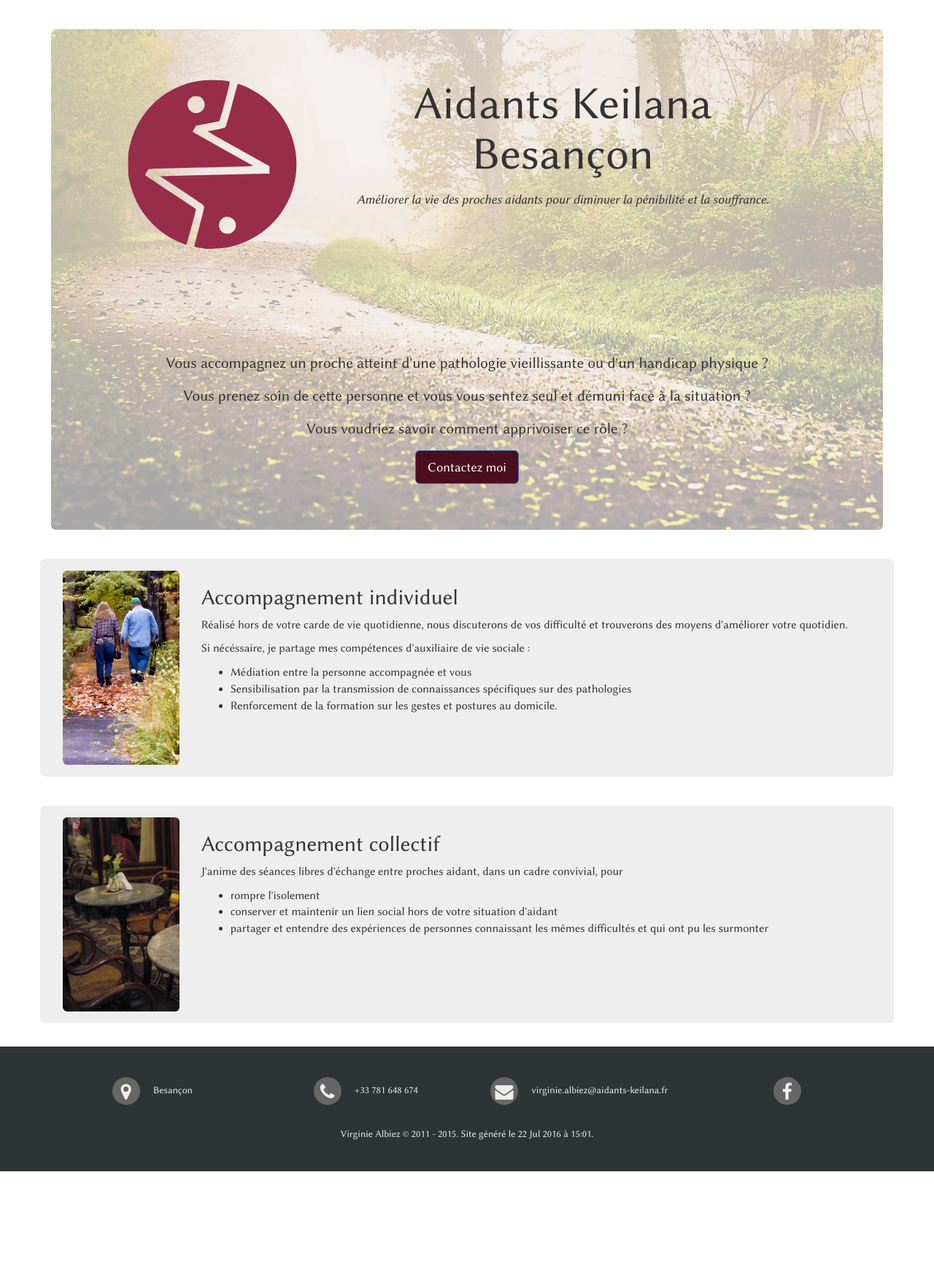
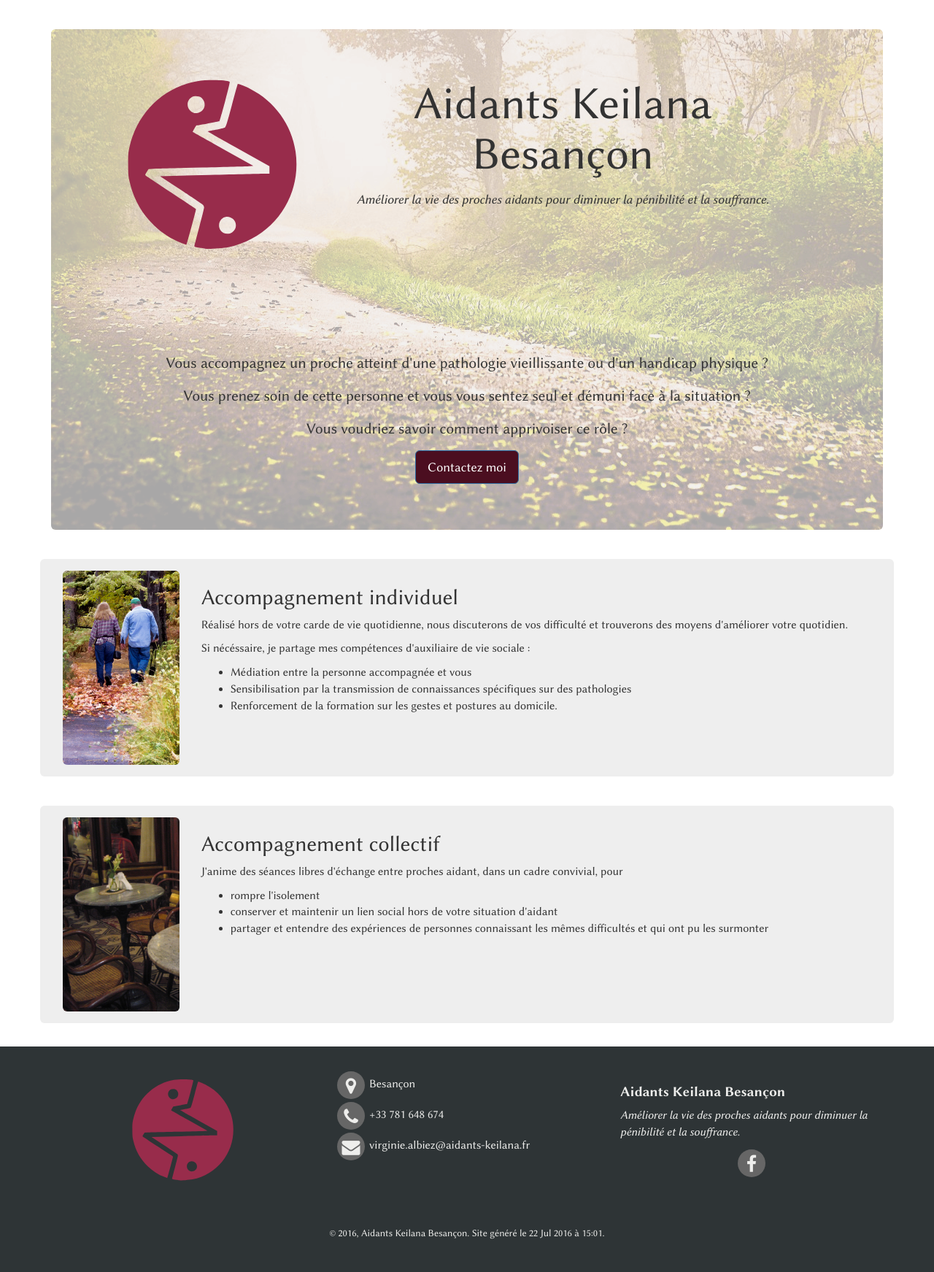
Before and after one commit to aidants-keilana/aidants-keilana.github.io, a Jekyll site: the page built from index.html, in a window 1280 px wide. Shown: the whole page at 73% size. Built offline with Jekyll 4.4.1, drawn with Linux system fonts in a browser that asks for light colours; before the commit the page ends 1605 px from its top, so only the background shows below that.

Commit message:
Update footer

```diff
--- a/_data/contact.yaml
+++ b/_data/contact.yaml
@@ -4,4 +4,3 @@
 email: "virginie.albiez@aidants-keilana.fr"
 phone: "+33 781 648 674"
 address: "Besançon"
-facebook: https://www.facebook.com/virginiealbiez
--- /dev/null
+++ b/_data/social.yaml
@@ -0,0 +1,2 @@
+- url: https://www.facebook.com/virginiealbiez
+  icon: fa-facebook
--- a/_includes/footer.html
+++ b/_includes/footer.html
@@ -1,45 +1,46 @@
 <footer class="footer">
   <div class="container-fluid">
-    <small>
     <div class="container">
       <div class="row">
-        <div class="col-md-3 text-center">
-          <div>
+        <div class="col-md-4 text-center">
+          <img alt='Logo Aidants Keilana' src='/assets/images/logo.svg' width="150" class="img-responsive center-block">
+        </div>
+        <div class="col-md-4">
+          <div class="circled-icon">
             <i class="fa fa-map-marker"></i>
             {{site.data.contact.address}}
           </div>
-        </div>
-        <div class="col-md-3 text-center">
-          <div>
+          <div class="circled-icon">
             <i class="fa fa-phone"></i>
             {{site.data.contact.phone}}
           </div>
-        </div>
-        <div class="col-md-3 text-center">
-          <div>
+          <div class="circled-icon">
             <a href="mailto:{{site.data.contact.email}}">
               <i class="fa fa-envelope"></i>
               {{site.data.contact.email}}
             </a>
           </div>
         </div>
-        <div class="col-md-3 text-center">
-          <div>
-            <a href="{{site.data.contact.facebook}}">
-              <i class="fa fa-facebook"></i>
-            </a>
+        <div class="col-md-4">
+          <h1>{{site.data.site.title}}</h1>
+          <p><i>{{site.data.site.baseline}}</i></p>
+          <div class="text-center circled-icon">
+            {% for link in site.data.social %}
+              <a href='{{link.url}}'><i class="fa {{link.icon}}"></i></a>
+            {% endfor %}
           </div>
         </div>
       </div>
-      <div class="row spacer-20">
-        <div class="col-md-12">
-          <p class="text-center">
-            Virginie Albiez&nbsp;&copy;&nbsp;2011 - 2015.
-            Site généré le {{ site.time | date: "%-d %b %Y" }} à {{ site.time | date: "%H:%M" }}.
+      <div class="row">
+        <div class="col-md-12 text-center">
+          <p>
+            <small>
+             &copy; 2016<script>new Date().getFullYear()>2016&&document.write("-"+new Date().getFullYear());</script>, {{site.data.site.title}}.
+              Site généré le {{ site.time | date: "%-d %b %Y" }} à {{ site.time | date: "%H:%M" }}.
+            </small>
           </p>
         </div>
       </div>
     </div>
-    </small>
   </div>
 </footer>
--- a/assets/stylesheets/style.css
+++ b/assets/stylesheets/style.css
@@ -118,24 +118,12 @@
   font-weight: bold;
 }
 
-.footer i {
-  background-color: #666666;
-  font-size: 25px;
-  width: 38px;
-  height: 38px;
-  border-radius: 50%;
-  text-align: center;
-  line-height: 42px;
-  margin: 10px 15px;
-  vertical-align: middle;
-}
-
 .footer a {
   color: #eeeeec;
 }
 
 .circled-icon i {
-  background-color: #eeeeec;
+  background-color: #666666;
   font-size: 25px;
   width: 38px;
   height: 38px;
```
